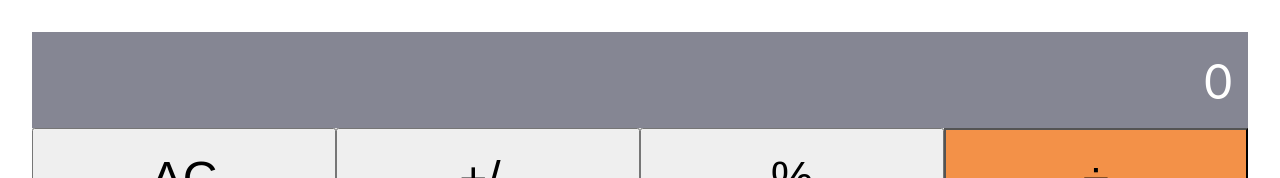
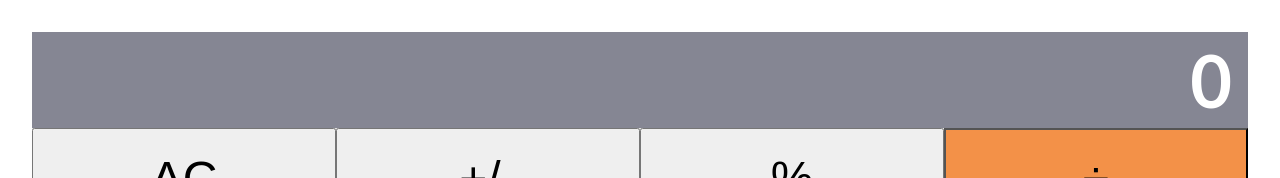
Before and after one commit to Alaska01/Calculator-App, a React (Create React App) app: page / in a window 1280 px wide. Shown: the top 178 px of the page. Built offline with nearby package versions, Linux system fonts and the light colour scheme.

Commit message:
Edit Display file

```diff
--- a/src/components/Display.js
+++ b/src/components/Display.js
@@ -1,21 +1,20 @@
 import React from 'react';
 import PropTypes from 'prop-types';
 
-const Display = (props) => {
-  const { result } = props;
+export default function Display({ result, next }) {
   return (
     <div className="display">
-      {result}
+      <h2>{ next || result || '0' }</h2>
     </div>
   );
-};
+}
 
 Display.propTypes = {
   result: PropTypes.string,
+  next: PropTypes.string,
 };
 
 Display.defaultProps = {
   result: '0',
+  next: null,
 };
-
-export default Display;
```
Also changed, not shown: src/components/Button.js (line endings or trailing spaces).
